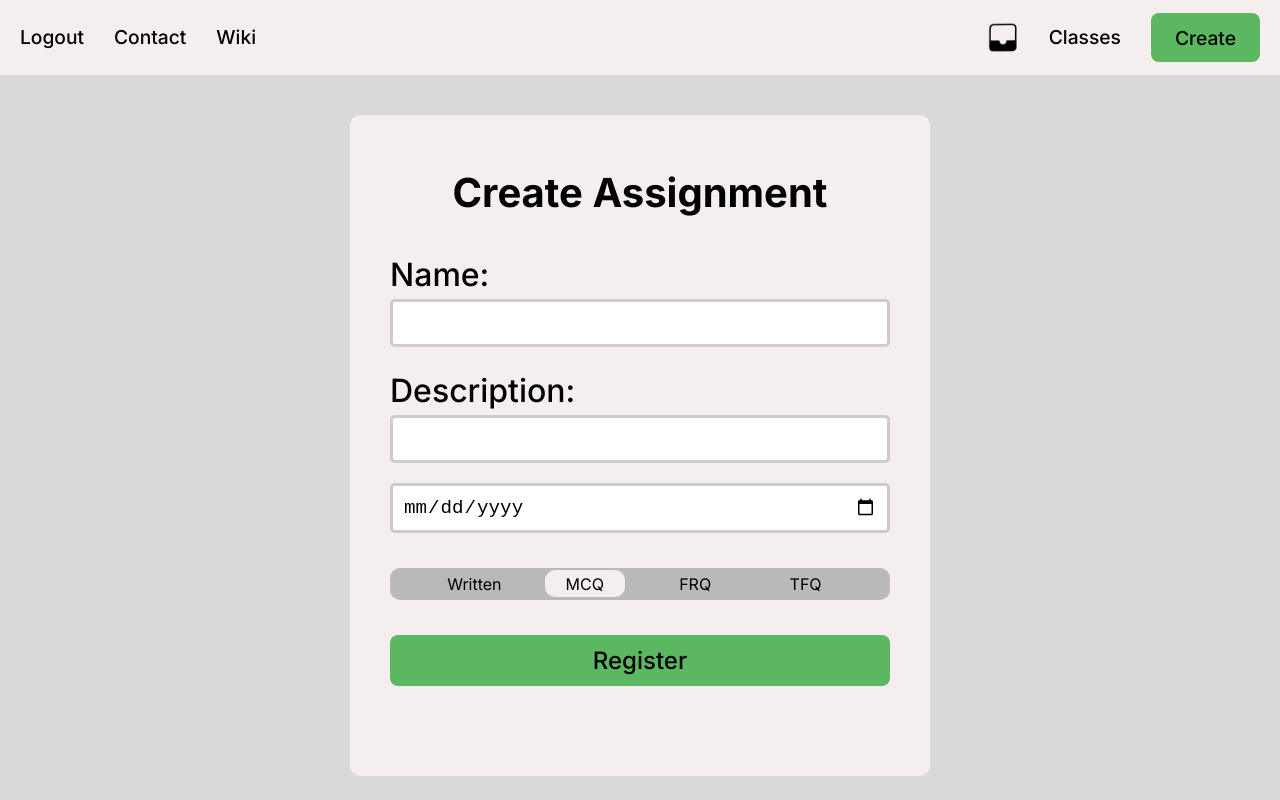
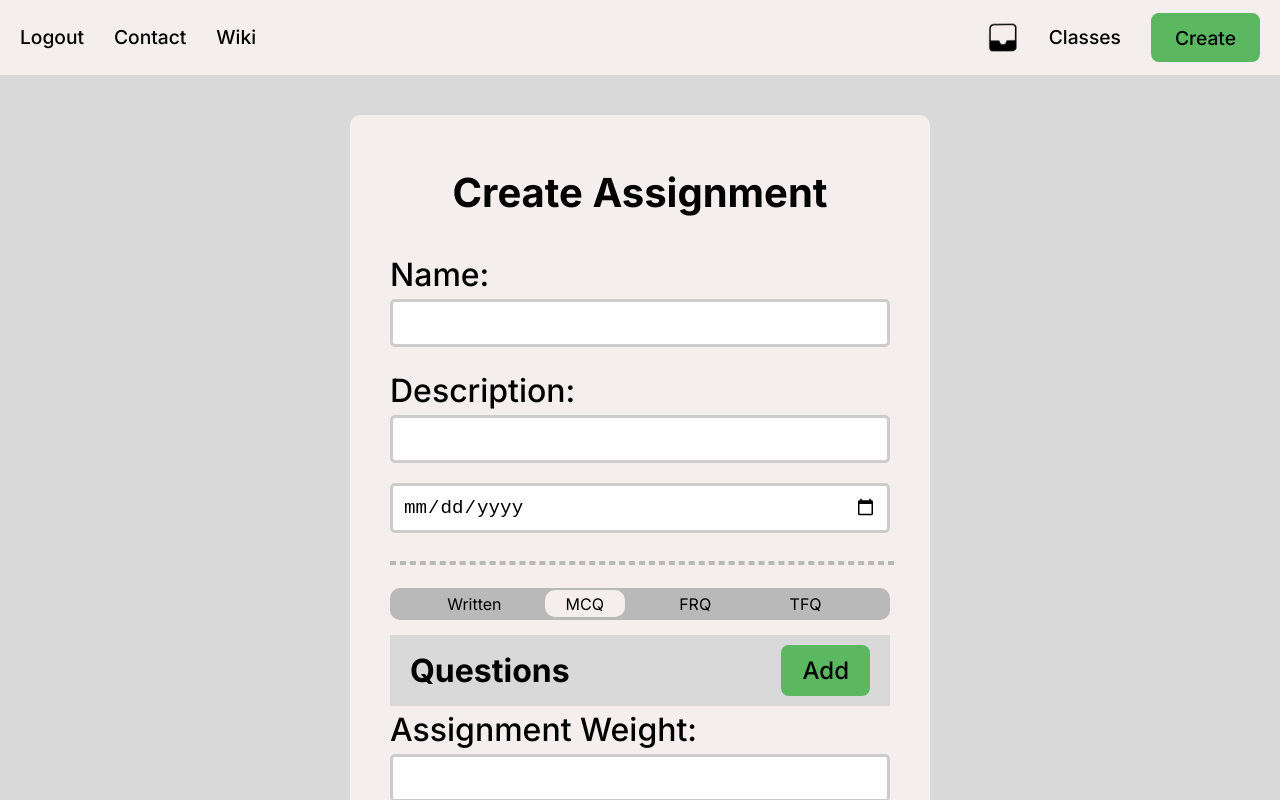
Before and after one commit to pyGuy152/savash, a React (Vite) app in the folder front-end/Savash/: page /class/1/add in a window 1280 px wide. Both pictures are taken after a click on the item "MCQ". Shown: the top 800 px of the page. Built offline with nearby package versions, Linux system fonts and the light colour scheme.

Commit message:
assignment creating based on assignment type added

```diff
--- /dev/null
+++ b/front-end/Savash/src/AddAssignment.css
@@ -0,0 +1,29 @@
+
+.assignment-specific {
+    display: flex;
+    flex-direction: column;
+}
+
+hr{
+    border: dashed 2px var(--midColor);
+    width: 100%;
+}
+
+.assignment-specific .questions .row {
+    display: flex;
+    align-items: center;
+    justify-content: space-between;
+    padding: 10px 20px;
+    background-color: var(--backgroundColor);
+}
+
+.assignment-specific .questions h2{
+    font-size: 2rem;
+    margin: 0;
+}
+
+.assignment-specific .questions .row .add {
+    font-size: 1.5rem;
+    padding: 10px 20px;
+    background-color: var(--submitColor);
+}
--- a/front-end/Savash/src/AddAssignment.tsx
+++ b/front-end/Savash/src/AddAssignment.tsx
@@ -1,8 +1,12 @@
 import { useParams, Link, useNavigate } from "react-router-dom";
 import TeacherNav from "./components/TeacherNav";
-import { getToken } from "./types.ts";
+import { Assignment, getToken } from "./types.ts";
 import Slider from "./components/Slider.tsx";
-import { useState } from "react";
+import {  useState } from "react";
+import ConstructWritten from "./components/AssignmentContructing/ConstructWritten.tsx";
+
+import "./AddAssignment.css"
+import ConstructMCQ from "./components/AssignmentContructing/ConstructMCQ.tsx";
 
 const apiUrl = "https://api.codewasabi.xyz"
 
@@ -61,7 +65,19 @@ function AddAssignment() {
       });
     }
 
-    const sliderOptions = ["Written", "MCQ", "FRQ", "TFQ"]
+    const [assignmentData, setAssignmentData] = useState<Assignment>();
+
+    const sliderOptions = ["Written", "MCQ", "FRQ", "TFQ"];
+    const sliderElems = [
+      <ConstructWritten
+        setAssignmentData={setAssignmentData}
+        assignmentData={assignmentData}
+      />,
+      <ConstructMCQ
+        setAssignmentData={setAssignmentData}
+        assignmentData={assignmentData}
+      />,
+    ];
 
     return (
       <div>
@@ -74,7 +90,11 @@ function AddAssignment() {
           <input type="text" name="desc" id="desc" />
           <label htmlFor="due"></label>
           <input type="date" id="due" required />
+          <hr />
           <Slider options={sliderOptions} setSelectedType={setSelectedType} />
+          {
+            sliderElems[selectedType]
+          }
           <button type="submit" className="submit">
             Register
           </button>
--- /dev/null
+++ b/front-end/Savash/src/components/AssignmentContructing/ConstructMCQ.tsx
@@ -0,0 +1,23 @@
+import { Assignment } from "../../types";
+
+interface ConstructMCQProps {
+    setAssignmentData : Function;
+    assignmentData : Assignment | undefined;
+}
+
+function ConstructMCQ({setAssignmentData, assignmentData} : ConstructMCQProps) {
+    return (
+      <div className="assignment-specific">
+        <div className="questions">
+            <div className="row">
+                <h2>Questions</h2>
+                <button className="add">Add</button>
+            </div>
+        </div>
+        <label htmlFor="points">Assignment Weight:</label>
+        <input type="number" />
+      </div>
+    );
+}
+
+export default ConstructMCQ;
--- /dev/null
+++ b/front-end/Savash/src/components/AssignmentContructing/ConstructWritten.tsx
@@ -0,0 +1,24 @@
+import { Assignment } from "../../types";
+
+interface ConstructWrittenProps {
+  setAssignmentData: Function;
+  assignmentData: Assignment | undefined;
+}
+
+function ConstructWritten({
+  setAssignmentData,
+  assignmentData,
+}: ConstructWrittenProps) {
+  return (
+    <div className="assignment-specific">
+      <label htmlFor="points">Assignment Weight:</label>
+      <input
+        onChange={(n) => setAssignmentData({...assignmentData, points:n})}
+        type="number"
+        id="points"
+      />
+    </div>
+  );
+}
+
+export default ConstructWritten;
--- a/front-end/Savash/src/components/Slider.tsx
+++ b/front-end/Savash/src/components/Slider.tsx
@@ -1,6 +1,6 @@
 
 import "./Slider.css"
-import { useState } from "react";
+import { useEffect, useState } from "react";
 
 interface SliderProps {
     options : string[];
@@ -17,6 +17,8 @@ function Slider({ options, setSelectedType }: SliderProps) {
     setLeft((options[i] as HTMLElement).offsetLeft-10);
   }
 
+  useEffect(() => selectOption(0), []);
+
   return (
     <div className="slider">
       <ul>
--- a/front-end/Savash/src/types.ts
+++ b/front-end/Savash/src/types.ts
@@ -26,14 +26,6 @@ export function getToken(cookie : string) {
     else{
       return "";
     }
-}
-
-export interface Assignment {
-  assignment_id : Number;
-  title : string,
-  description : string,
-  due_date : Date,
-  created_at : Date
 }
 
 export interface Tab {
@@ -97,3 +89,15 @@ export async function getAssignment(classID: Number){
   //let data = await fetch(apiUrl + "/cla")
   return classID;
 }
+
+export interface Assignment{
+  assignment_id? : Number;
+  title? : string;
+  description? : string;
+  questions? : string[];
+  choices? : string[][];
+  correct_answer? : string[];
+  points : Number;
+  due_date? : Date;
+  created_at? : Date;
+}
```
